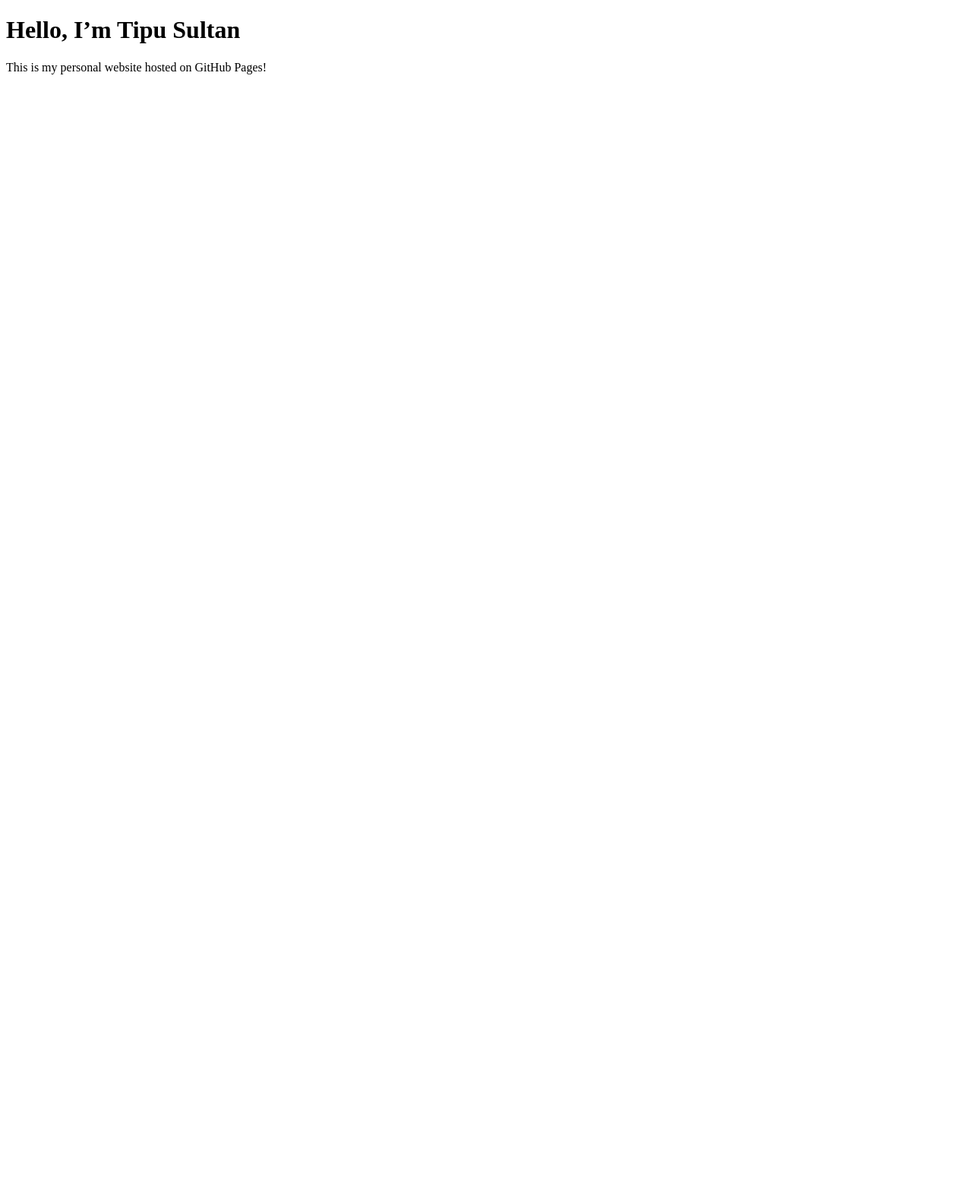
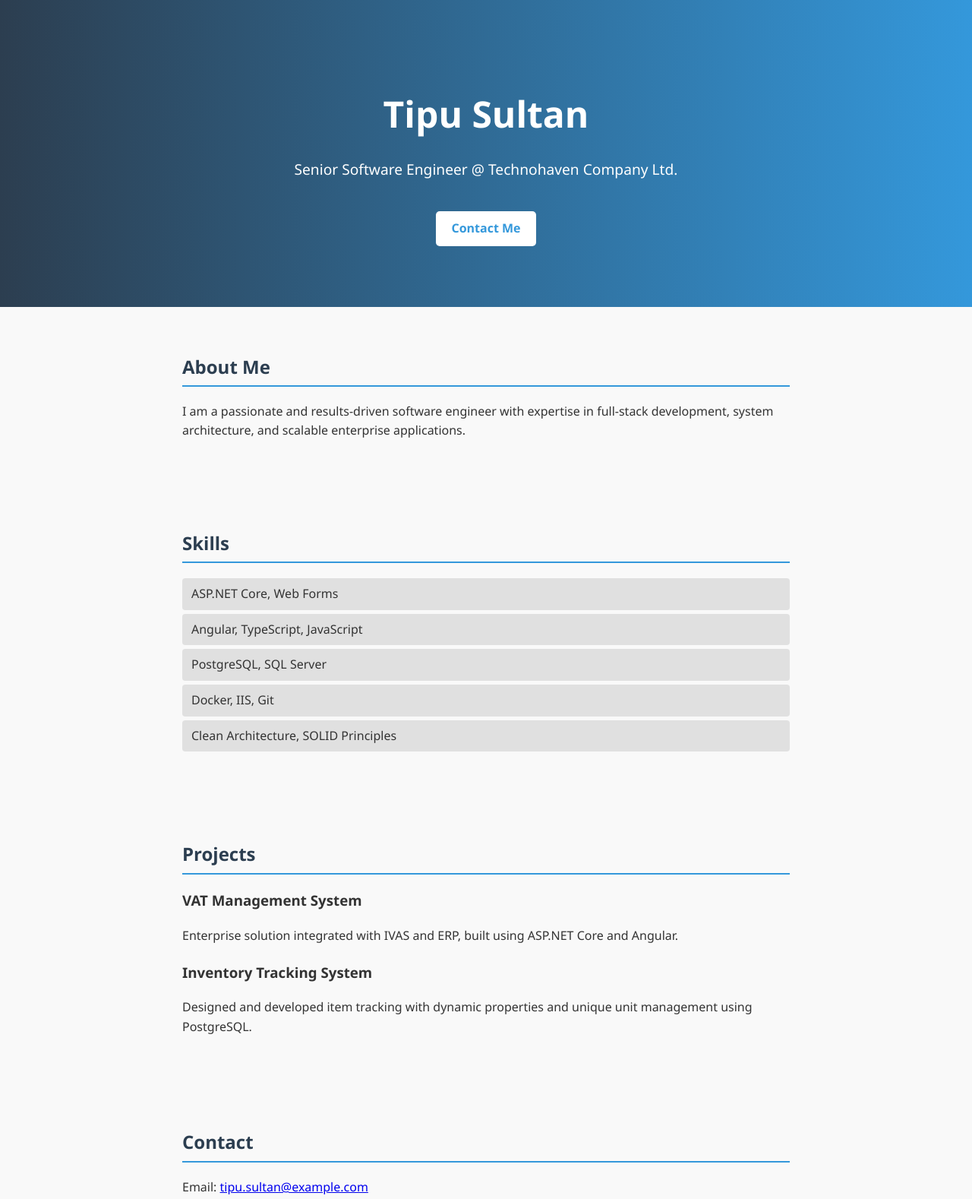
Before and after one commit to kutubuddintipu/kutubuddintipu.github.io, a plain HTML site: page index.html in a window 1280 px wide. Shown: the top 1578 px of the page at 76% size. Before the commit the page ends 800 px from the top, so only its background shows below. Drawn offline with Linux system fonts and the light colour scheme.

Commit message:
Initial commit -personal website

```diff
--- a/index.html
+++ b/index.html
@@ -1,11 +1,55 @@
 <!DOCTYPE html>
 <html lang="en">
 <head>
-  <meta charset="UTF-8">
-  <title>Tipu Sultan</title>
+  <meta charset="UTF-8" />
+  <meta name="viewport" content="width=device-width, initial-scale=1.0" />
+  <title>Tipu Sultan | Senior Software Engineer</title>
+  <link rel="stylesheet" href="style.css" />
 </head>
 <body>
-  <h1>Hello, I’m Tipu Sultan</h1>
-  <p>This is my personal website hosted on GitHub Pages!</p>
+  <header class="hero">
+    <h1>Tipu Sultan</h1>
+    <p>Senior Software Engineer @ Technohaven Company Ltd.</p>
+    <a href="#contact" class="btn">Contact Me</a>
+  </header>
+
+  <section class="about">
+    <h2>About Me</h2>
+    <p>I am a passionate and results-driven software engineer with expertise in full-stack development, system architecture, and scalable enterprise applications.</p>
+  </section>
+
+  <section class="skills">
+    <h2>Skills</h2>
+    <ul>
+      <li>ASP.NET Core, Web Forms</li>
+      <li>Angular, TypeScript, JavaScript</li>
+      <li>PostgreSQL, SQL Server</li>
+      <li>Docker, IIS, Git</li>
+      <li>Clean Architecture, SOLID Principles</li>
+    </ul>
+  </section>
+
+  <section class="projects">
+    <h2>Projects</h2>
+    <div class="project">
+      <h3>VAT Management System</h3>
+      <p>Enterprise solution integrated with IVAS and ERP, built using ASP.NET Core and Angular.</p>
+    </div>
+    <div class="project">
+      <h3>Inventory Tracking System</h3>
+      <p>Designed and developed item tracking with dynamic properties and unique unit management using PostgreSQL.</p>
+    </div>
+  </section>
+
+  <section id="contact" class="contact">
+    <h2>Contact</h2>
+    <p>Email: <a href="mailto:tipu.sultan@example.com">tipu.sultan@example.com</a></p>
+    <p>GitHub: <a href="https://github.com/kutubuddintipu" target="_blank">kutubuddintipu</a></p>
+    <p>LinkedIn: <a href="https://linkedin.com/in/tipu-sultan" target="_blank">tipu-sultan</a></p>
+  </section>
+
+  <footer>
+    <p>&copy; 2025 Tipu Sultan. All rights reserved.</p>
+  </footer>
 </body>
 </html>
--- /dev/null
+++ b/style.css
@@ -0,0 +1,69 @@
+body {
+  margin: 0;
+  font-family: 'Segoe UI', sans-serif;
+  line-height: 1.6;
+  color: #333;
+  background-color: #f9f9f9;
+}
+
+header.hero {
+  background: linear-gradient(to right, #2c3e50, #3498db);
+  color: white;
+  text-align: center;
+  padding: 80px 20px;
+}
+
+header.hero h1 {
+  font-size: 3em;
+  margin-bottom: 10px;
+}
+
+header.hero p {
+  font-size: 1.2em;
+}
+
+.btn {
+  display: inline-block;
+  padding: 10px 20px;
+  margin-top: 20px;
+  background: #fff;
+  color: #3498db;
+  text-decoration: none;
+  border-radius: 5px;
+  font-weight: bold;
+}
+
+section {
+  padding: 40px 20px;
+  max-width: 800px;
+  margin: auto;
+}
+
+h2 {
+  color: #2c3e50;
+  border-bottom: 2px solid #3498db;
+  padding-bottom: 5px;
+}
+
+.skills ul {
+  list-style: none;
+  padding: 0;
+}
+
+.skills li {
+  background: #e0e0e0;
+  margin: 5px 0;
+  padding: 8px 12px;
+  border-radius: 4px;
+}
+
+.projects .project {
+  margin-bottom: 20px;
+}
+
+footer {
+  text-align: center;
+  padding: 20px;
+  background: #ddd;
+  margin-top: 40px;
+}
```
